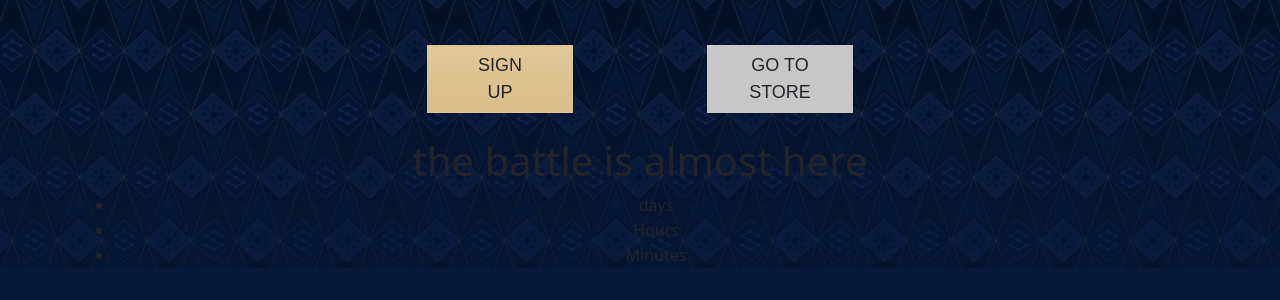
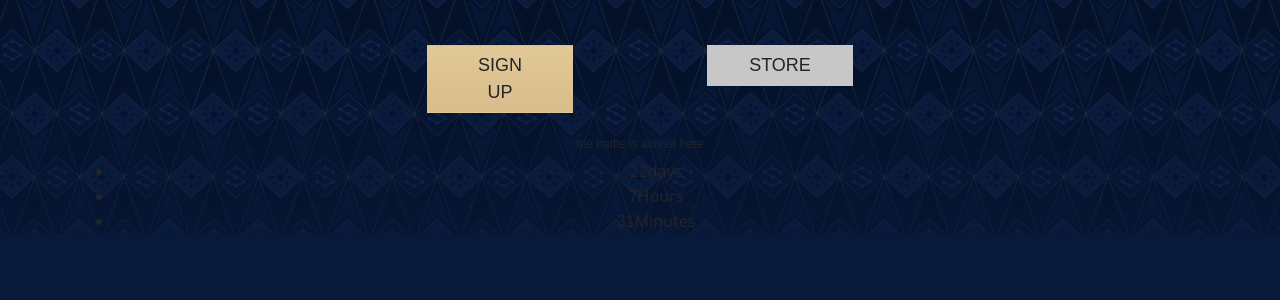
Before and after one commit to tatyoshida/Seattle, a plain HTML site: page index.html in a window 1280 px wide. Shown: the part 402-702 px from the top of the page. Drawn offline with nearby package versions, Linux system fonts and the light colour scheme; a web font is replaced by a local one.

Commit message:
script-js added

```diff
--- a/index.html
+++ b/index.html
@@ -37,7 +37,15 @@
     .store:hover {
       background-color: #c7c7c7;
     }
+    .countdown {
 
+    }
+    h4 {
+      font-family: mason-sans, sans-serif;
+      font-weight: 400;
+      font-style: normal;
+      font-size: 12px;
+    }
     li span {
       font-family: 'Coventry Garden NF', sans-serif;
     }
@@ -56,11 +64,11 @@
         <a class="btn signup" href="https://register.seattle.willbe.blue/">SIGN UP</a>
       </div>
       <div class="col-md-3">
-        <a class="btn store" href="https://ingres.blue/product-category/seattle-shared-memories/">GO TO STORE</a>
+        <a class="btn store" href="https://ingres.blue/product-category/seattle-shared-memories/">STORE</a>
       </div>
     </div>
     <div class="countdown container text-center">
-      <h1>the battle is almost here</h1>
+      <h4>the battle is almost here</h4>
     <ul>
       <li><span id="days"></span>days</li>
       <li><span id="hours"></span>Hours</li>
@@ -70,5 +78,6 @@
   </div>
 
   <script src="https://cdn.jsdelivr.net/npm/bootstrap@5.3.3/dist/js/bootstrap.bundle.min.js" integrity="sha384-YvpcrYf0tY3lHB60NNkmXc5s9fDVZLESaAA55NDzOxhy9GkcIdslK1eN7N6jIeHz" crossorigin="anonymous"></script>
+  <script src="/script.js"></script>
 </body>
 </html>
--- /dev/null
+++ b/script.js
@@ -0,0 +1,18 @@
+var second = 1000,
+  minute = second * 60,
+  hour = minute * 60,
+  day = hour * 24;
+
+var countDown = new Date("Sep 21, 2024 00:00").getTime(),
+  x = setInterval(function () {
+    var now = new Date().getTime(),
+      distance = countDown - now;
+
+    (document.getElementById("days").innerText = Math.floor(distance / day)),
+      (document.getElementById("hours").innerText = Math.floor(
+        (distance % day) / hour
+      )),
+      (document.getElementById("minutes").innerText = Math.floor(
+        (distance % hour) / minute
+      ));
+}, second);
```
